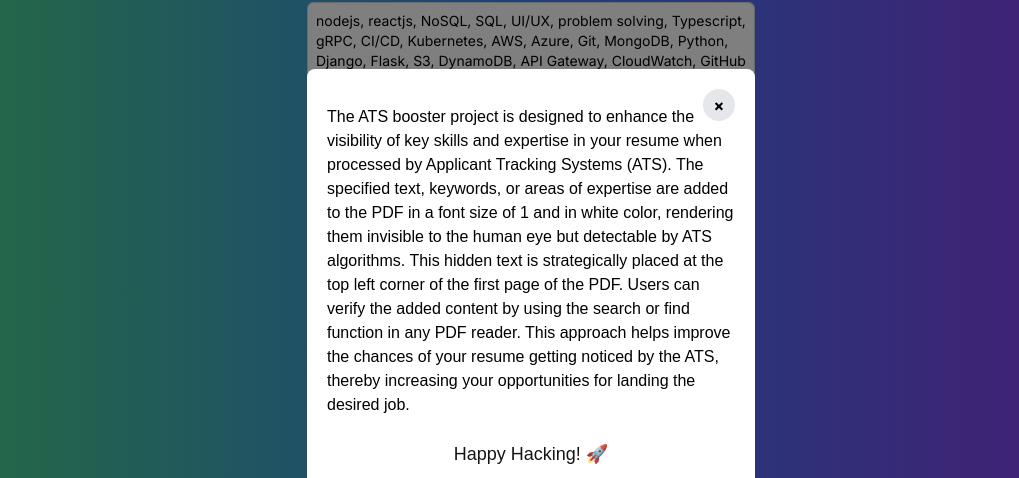
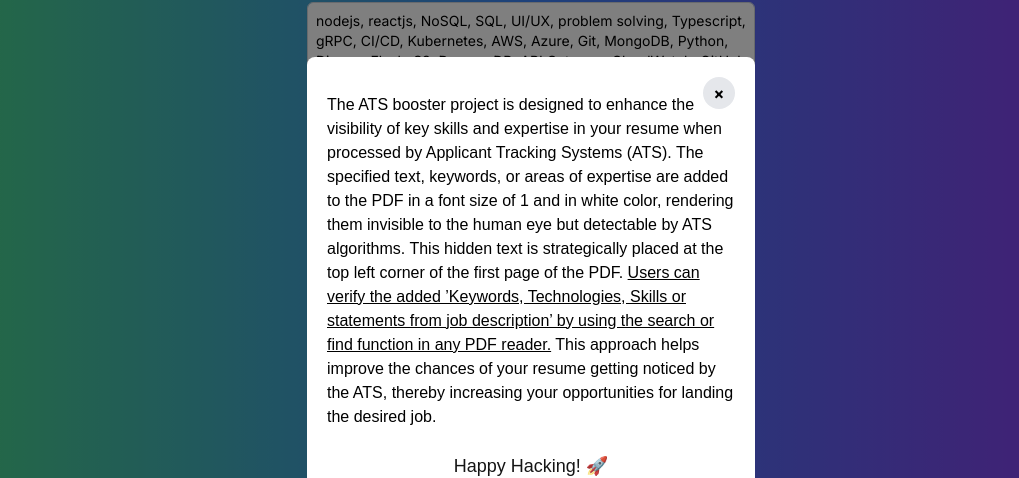
Before and after one commit to 10kartik/ats-amplifier-frontend, a Next.js app: page / in a window 1280 px wide. Both pictures are taken after a click on the button "How it Works?". Shown: the part 470-948 px from the top of the page, without its empty margins (109-1128 px from the left). Built offline with nearby package versions, Linux system fonts and the light colour scheme; no server answers.

Commit message:
added underlline tag to the how it works text

```diff
--- a/src/app/page.js
+++ b/src/app/page.js
@@ -112,11 +112,15 @@ export default function Home() {
           expertise are added to the PDF in a font size of 1 and in white color,
           rendering them invisible to the human eye but detectable by ATS
           algorithms. This hidden text is strategically placed at the top left
-          corner of the first page of the PDF. Users can verify the added
-          content by using the search or find function in any PDF reader. This
-          approach helps improve the chances of your resume getting noticed by
-          the ATS, thereby increasing your opportunities for landing the desired
-          job.
+          corner of the first page of the PDF.{" "}
+          <u>
+            Users can verify the added &rsquo;Keywords, Technologies, Skills or
+            statements from job description&rsquo; by using the search or find
+            function in any PDF reader.
+          </u>{" "}
+          This approach helps improve the chances of your resume getting noticed
+          by the ATS, thereby increasing your opportunities for landing the
+          desired job.
         </p>
         <br />
         <p
```
